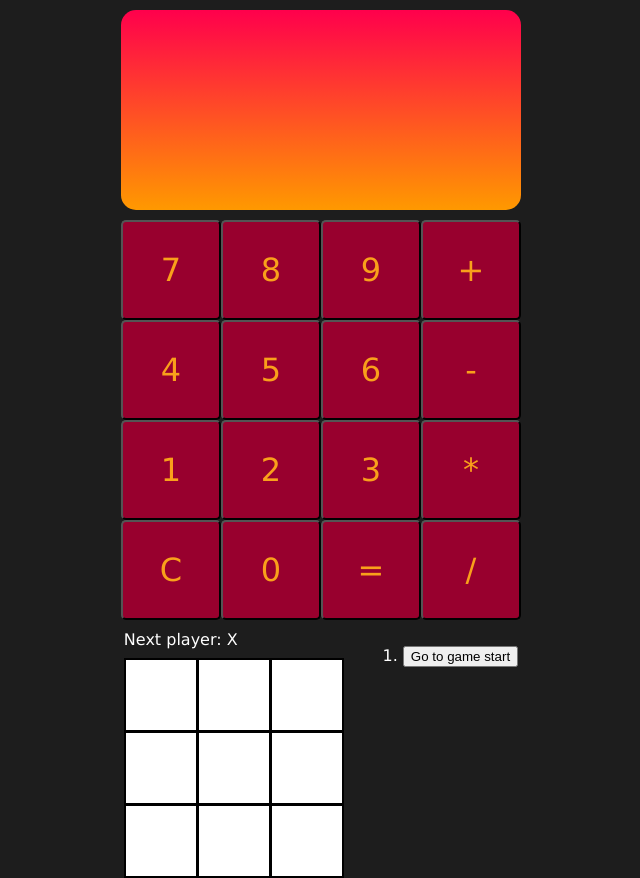
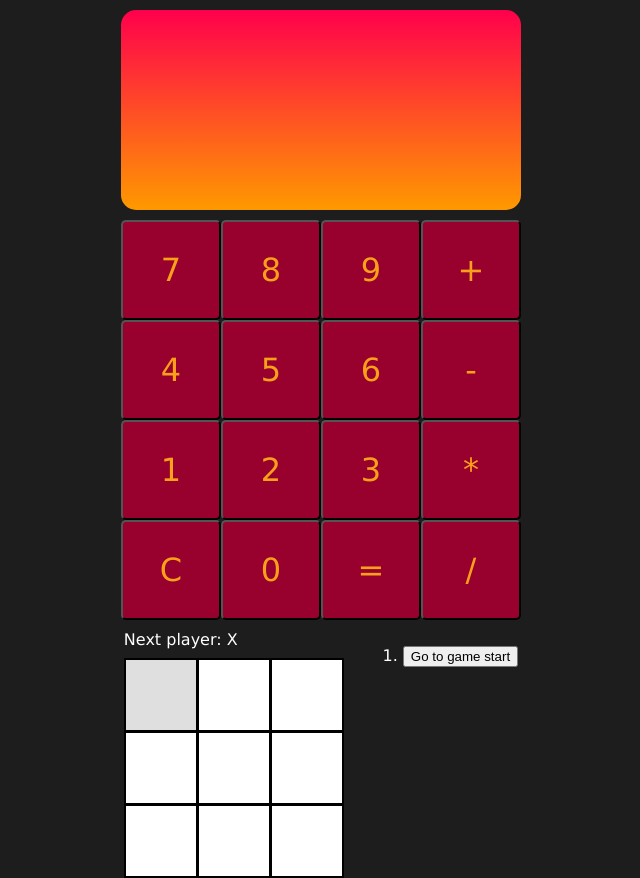
Before and after one commit to KMPG82/exercise-6, a React (Create React App) app: page / in a window 1280 px wide. In both pictures the pointer is over the button 479 px from the left and 695 px from the top of the page. Shown: the whole page, without its empty margins (319-959 px from the left). Built offline with nearby package versions, Linux system fonts and the light colour scheme.

Commit message:
updated tictactoe css

```diff
--- a/src/assets/tictactoe.css
+++ b/src/assets/tictactoe.css
@@ -14,6 +14,11 @@
     border-color: black;
 }
 
+.square:hover{
+   cursor: pointer;
+   background-color: #dfdfdf;
+}
+
 .status {
     margin-bottom: 10px;
     color: white;
```
